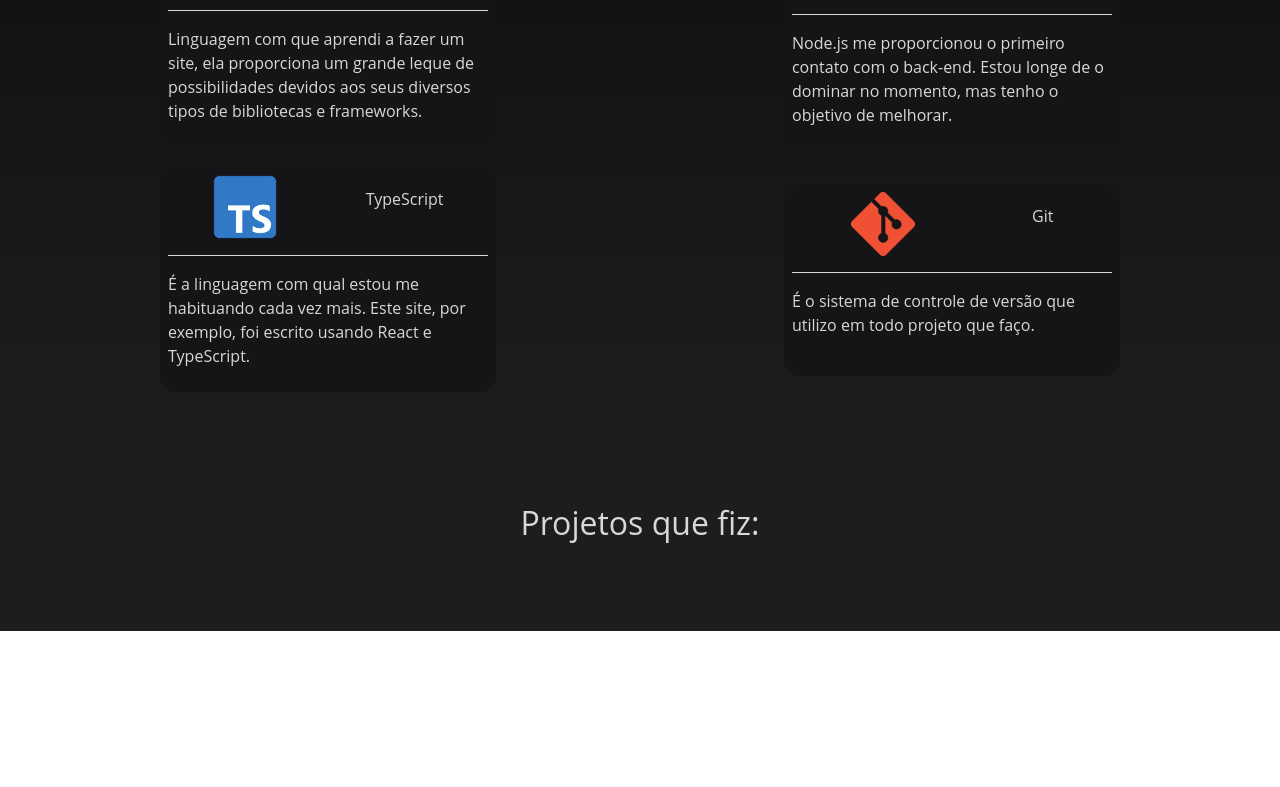
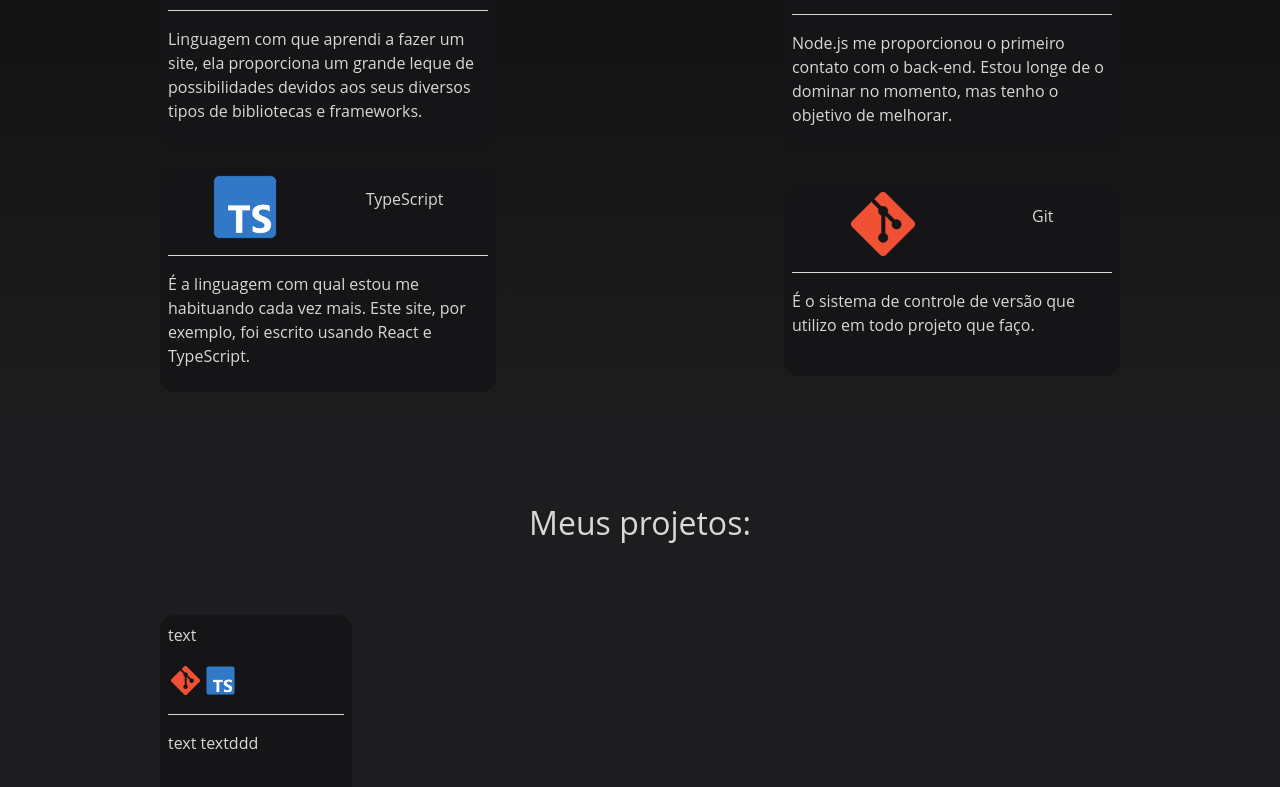
Before and after one commit to Daviiro/Daviiro.github.io, a React (Create React App) app: page / in a window 1280 px wide. Shown: the part 1342-2129 px from the top of the page. Before the commit the page ends 1973 px from the top, so only its background shows below. Built offline with nearby package versions, Linux system fonts and the light colour scheme.

Commit message:
feat: base for te project container

```diff
--- /dev/null
+++ b/src/components/Projects/Wrapper/index.tsx
@@ -0,0 +1,25 @@
+import React from "react";
+import { WrapperS, ImgS } from "./styles";
+import { useInView } from "react-intersection-observer";
+import { WrapperI } from "./types";
+
+const Wrapper: React.FC<WrapperI> = ({ delay, title, text, imgs }) => {
+	const { ref: myRef, inView: isVisible } = useInView();
+	return (
+		<WrapperS
+			ref={myRef}
+			className={isVisible ? "show-up" : "hidden"}
+			transitionDelay={delay}
+		>
+			<p>{title}</p>
+			{imgs?.map((img) => (
+				<ImgS src={process.env.PUBLIC_URL + img.src} alt={img.alt} />
+			))}
+
+			<hr />
+			<p>{text}</p>
+		</WrapperS>
+	);
+};
+
+export default Wrapper;
--- /dev/null
+++ b/src/components/Projects/Wrapper/styles.ts
@@ -0,0 +1,47 @@
+import styled from "styled-components";
+
+interface WrapperProps {
+	transitionDelay?: number;
+}
+
+export const WrapperS = styled.div<WrapperProps>`
+	height: auto;
+	width: auto;
+	min-height: 12rem;
+	min-width: 12rem;
+	max-height: 20rem;
+	max-width: 21rem;
+	border-radius: 15px;
+	margin-top: 1rem;
+	padding: 0.5rem;
+	background-color: ${(props) => props.theme.colors.primary};
+	hr {
+		border-color: ${(props) => props.theme.colors.text};
+	}
+	transition: all 1s;
+	${({ transitionDelay }) =>
+		transitionDelay &&
+		`
+    transition-delay: ${transitionDelay}ms;
+	`};
+
+	&.hidden {
+		opacity: 0;
+		transform: translateX(-100%);
+	}
+
+	&.show-up {
+		opacity: 1;
+		transform: translateX(+0%);
+	}
+`;
+
+export const ImgS = styled.img`
+	width: 32px;
+	margin: 0.1rem;
+	padding: 0.1rem;
+
+	&:hover {
+		padding: 0;
+	}
+`;
--- /dev/null
+++ b/src/components/Projects/Wrapper/types.ts
@@ -0,0 +1,11 @@
+type IMG = {
+	src: string;
+	alt: string;
+};
+
+export interface WrapperI {
+	imgs: IMG[];
+	title: string;
+	text: string;
+	delay?: number;
+}
--- a/src/components/Projects/index.tsx
+++ b/src/components/Projects/index.tsx
@@ -1,13 +1,15 @@
 import React from "react";
-import { Container, CenterItems } from "./styles";
+import { Container, CenterItems, Row } from "./styles";
 import { useTranslation } from "react-i18next";
 import TypeWriter from "../TypeWriter";
 import { useInView } from "react-intersection-observer";
+import Wrapper from "./Wrapper";
 
 const Projects: React.FC = () => {
 	const { ref: myRef, inView: isVisible } = useInView({ triggerOnce: true });
 	const { t, i18n } = useTranslation();
 	const selectedLanguage = i18n.language;
+
 	return (
 		<Container>
 			<CenterItems>
@@ -20,6 +22,22 @@ const Projects: React.FC = () => {
 						/>
 					)}
 				</h2>
+				<Row>
+					<Wrapper
+						title="text"
+						text="text textddd"
+						imgs={[
+							{
+								src: "/img/git-icon.png",
+								alt: "teste",
+							},
+							{
+								src: "/img/ts-icon.png",
+								alt: "fdf",
+							},
+						]}
+					/>
+				</Row>
 			</CenterItems>
 		</Container>
 	);
--- a/src/components/Projects/styles.ts
+++ b/src/components/Projects/styles.ts
@@ -17,3 +17,12 @@ export const CenterItems = styled.div`
 	margin: 0 auto;
 	padding: 2rem;
 `;
+
+export const Row = styled.div`
+	display: flex;
+	flex-direction: row;
+	justify-content: space-between;
+	align-items: center;
+	flex-wrap: wrap;
+	transition: all 2s;
+`;
--- a/src/i18n/locales/en/common.json
+++ b/src/i18n/locales/en/common.json
@@ -15,6 +15,6 @@
 		"nodeDesc": "Node.js gave me my first contact with the backend. I'm far from mastering it at the moment, but I'm improving step by step.",
 		"git": "Git",
 		"gitDesc": "It's the version control system I use on every project I do.",
-		"projects": "Projects I've done:"
+		"projects": "My projects:"
 	}
 }
--- a/src/i18n/locales/pt/common.json
+++ b/src/i18n/locales/pt/common.json
@@ -15,6 +15,6 @@
 		"nodeDesc": "Node.js me proporcionou o primeiro contato com o back-end. Estou longe de o dominar no momento, mas tenho o objetivo de melhorar.",
 		"git": "Git",
 		"gitDesc": "É o sistema de controle de versão que utilizo em todo projeto que faço.",
-		"projects": "Projetos que fiz:"
+		"projects": "Meus projetos:"
 	}
 }
```
Also changed, not shown: 1 other file (tests, documents, lock files or other folders).
